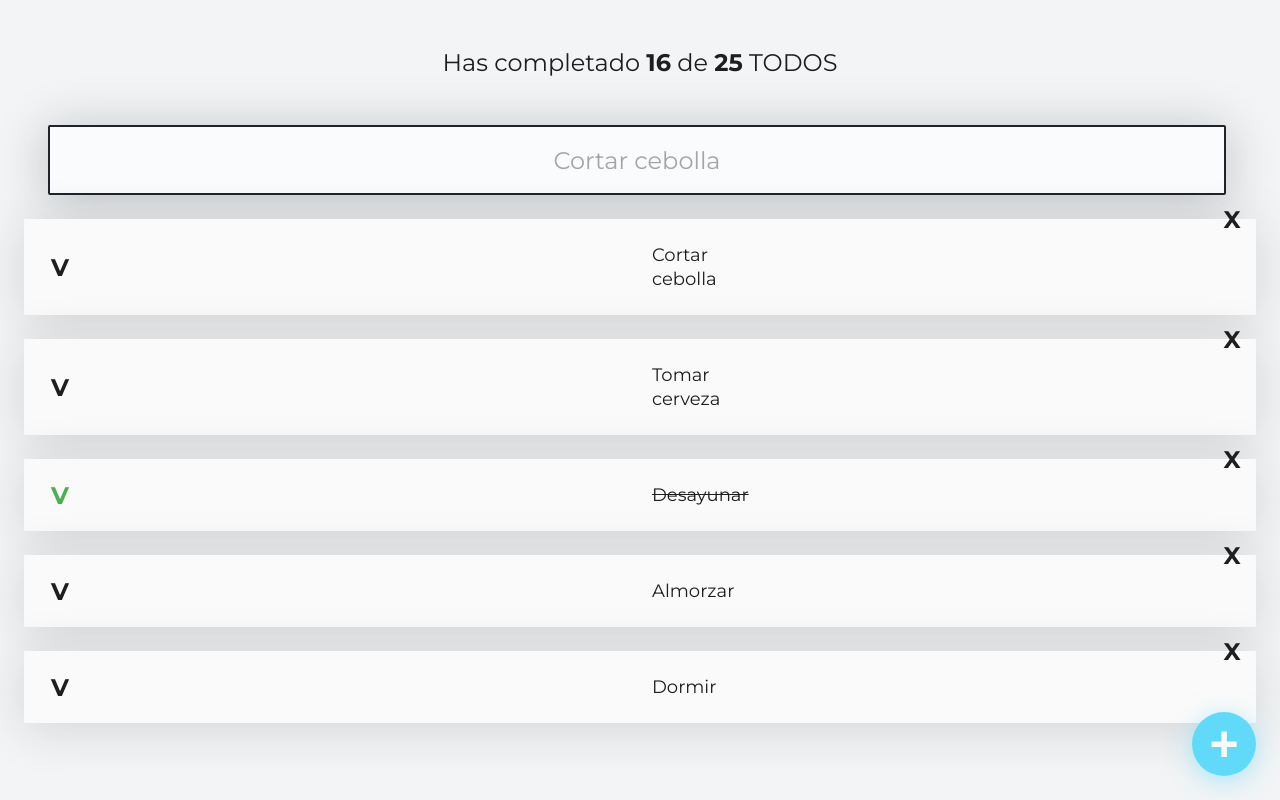
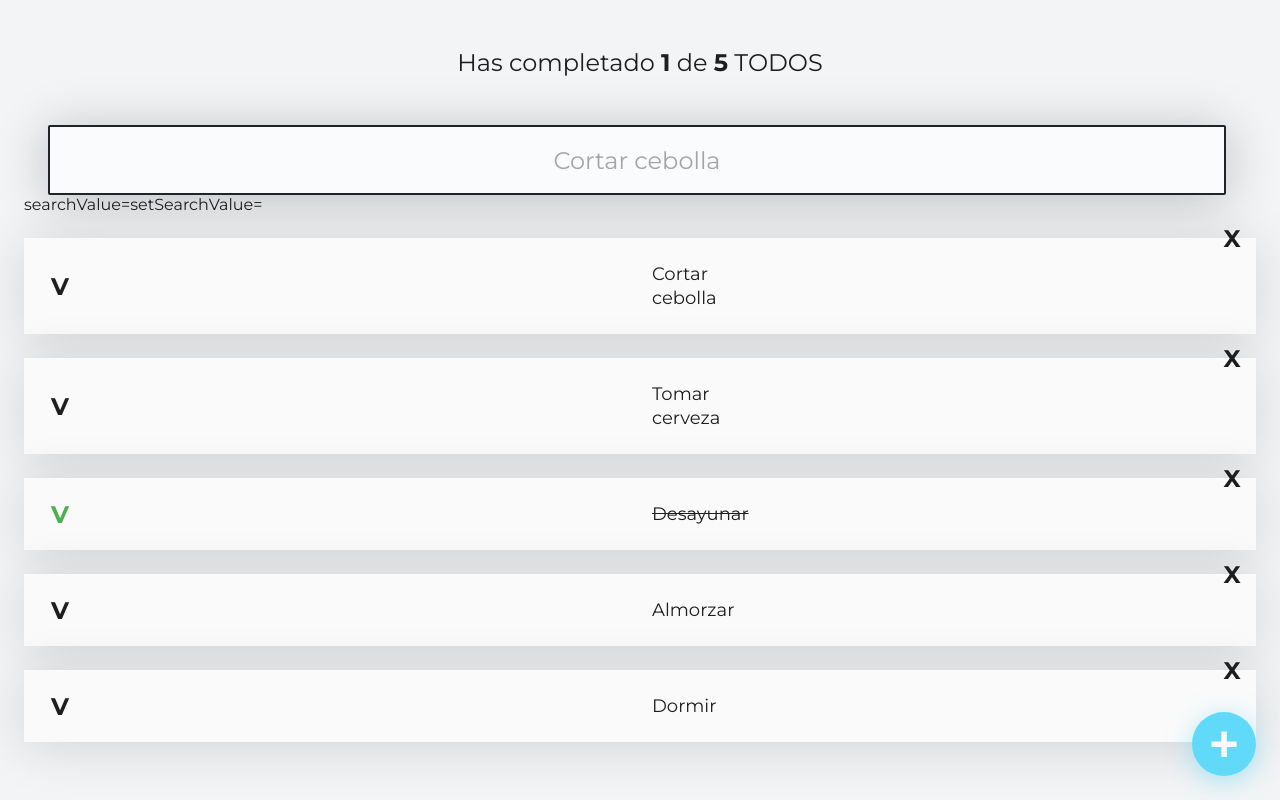
Before and after one commit to AlejandroLopez97/React-Learn, a React (Create React App) app: page / in a window 1280 px wide. Built offline with nearby package versions, Linux system fonts and the light colour scheme.

Commit message:
Se realiza uso de state en app.js que es componente padre, para los componentes TodoCounter y TodoSearch

```diff
--- a/src/App.js
+++ b/src/App.js
@@ -14,17 +14,36 @@ const defaultTodos = [
 ];
 
 function App() {
+
+  const [todos, setTodos] = React.useState(defaultTodos); //Estado que me permite contar la lista y enviarse al todoCounter como props
+
+  const [searchValue, setSearchValue] = React.useState(''); //Estado que me permite manejar la busqueda del input y enviarse al todoSearch y al todoList para filtrar
+
+  const completedTodos = todos.filter(todo => !!todo.completed).length; //como el estado es un filtro, busco los que cuentan con la propiedad completed como true, considerado un estado derivado de todos
+  const totalTodos = todos.length; //los cuento todos
+
+  //console.log('los usuarios buscan todos de ' + searchValue);
+
   return (
       // <div className="App"> Tambien se puede hacer por medio de react fragment, que se encargar de hacer en bloque lo que retornará la función
       // al poner react fragment se daña el estilo que se encuentra aplicado sobre la clase app
       <React.Fragment>
-        <TodoCounter completed={16} totalTodos={25}/>
-        <TodoSearch/>
+        <TodoCounter
+          completed={completedTodos}
+          totalTodos={totalTodos}
+        />
+
+        <TodoSearch
+          searchValue={searchValue}
+          setSearchValue={setSearchValue}
+        />
 
         <TodoList>
+          searchValue={searchValue}
+          setSearchValue={setSearchValue}
           {defaultTodos.map(todo => (
             <TodoItem
-              key={todo.text}
+              key = {todo.text}
               text = {todo.text}
               completed = {todo.completed}
             />
--- a/src/TodoCounter.js
+++ b/src/TodoCounter.js
@@ -1,7 +1,8 @@
-
+import React from 'react';
 import './TodoCounter.css'
 
 function TodoCounter({ totalTodos, completed }){ //Recibimos la propiedad en la funcion de manera destructurada, tambien se puede recibir completa
+
     return(
         <h1 className='TodoCounter'>
             Has completado <span>{completed}</span> de <span>{totalTodos}</span> TODOS
--- a/src/TodoSearch.js
+++ b/src/TodoSearch.js
@@ -1,12 +1,14 @@
+import React from 'react';
 import './TodoSearch.css';
 
-function TodoSearch(){
+function TodoSearch({searchValue,setSearchValue}){ {/**El estado viaja desde el componente padre por medio de prop y se recibe con destructuración */}
     return(
         <input
             placeholder="Cortar cebolla"
             className="TodoSearch"
+            value={searchValue}
             onChange={(event) => {
-
+                setSearchValue(event.target.value);
             }}
         />
     );
```
